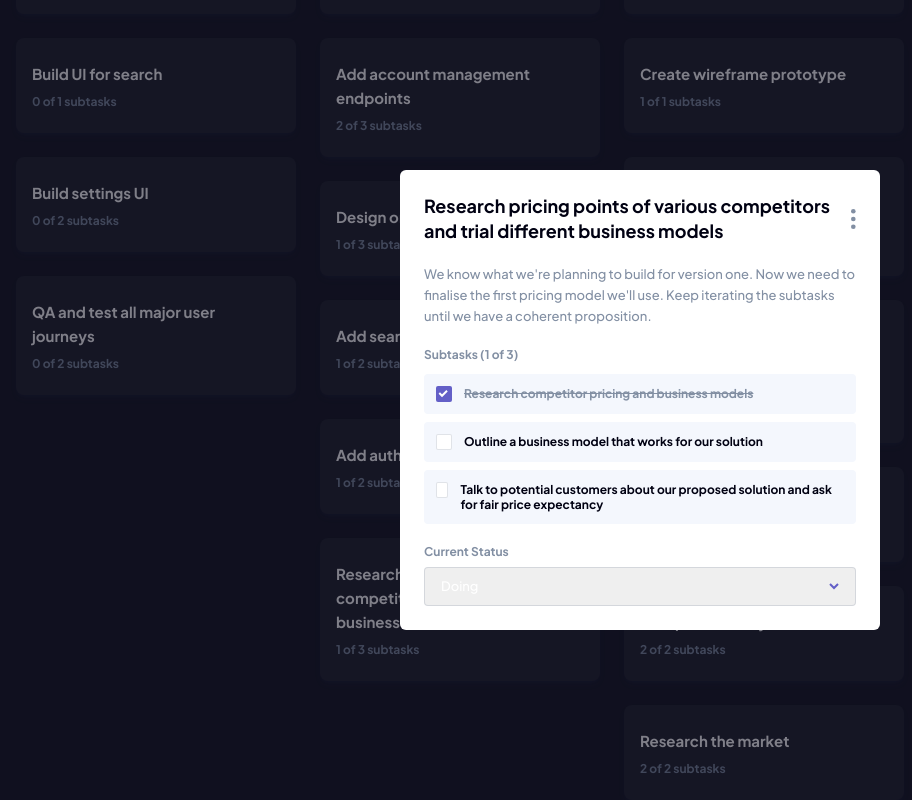
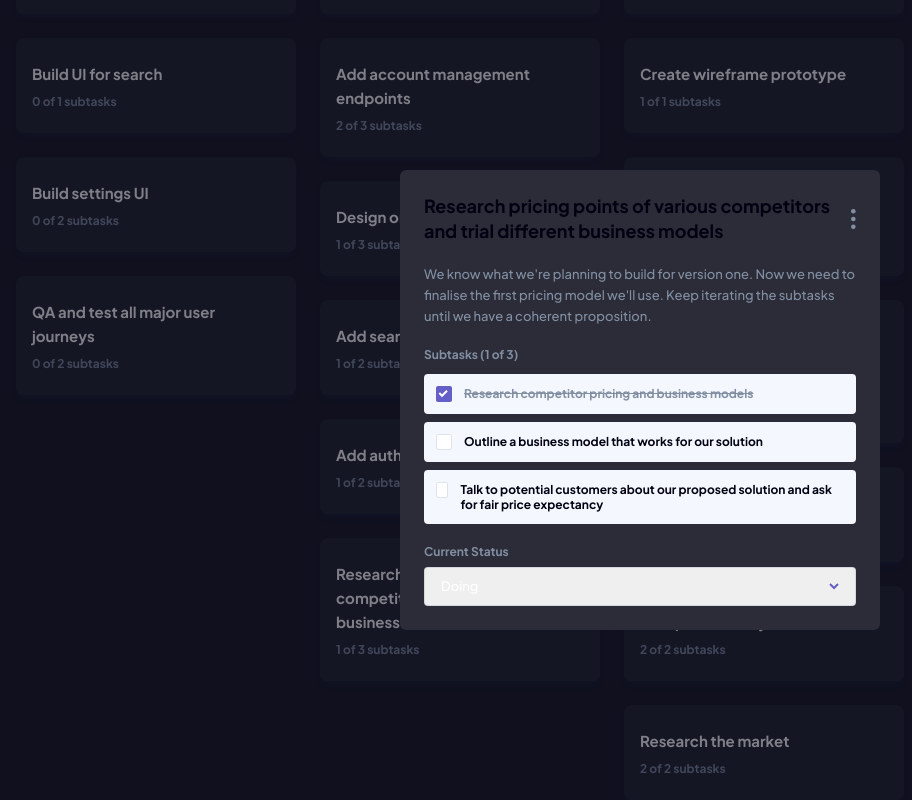
Before and after one commit to PedroEnciso/kanban-app, a React (Vite) app: page / in a window 1280 px wide. Both pictures are taken after a click on the item 460 px from the left and 834 px from the top of the page. Shown: the part 225-1025 px from the top of the page, without its empty margins (0-912 px from the left). Built offline with nearby package versions, Linux system fonts and the light colour scheme.

Commit message:
Modal dark styles

```diff
--- a/src/components/UI/Modal.jsx
+++ b/src/components/UI/Modal.jsx
@@ -47,7 +47,10 @@ function Modal({ children, onModalClose }) {
       role="dialog"
       aria-modal="true"
     >
-      <div className="bg-white rounded-md p-6 max-w-[480px]" ref={modalRef}>
+      <div
+        className="bg-white dark:bg-darkGray rounded-md p-6 max-w-[480px]"
+        ref={modalRef}
+      >
         {children}
       </div>
     </div>,
```
